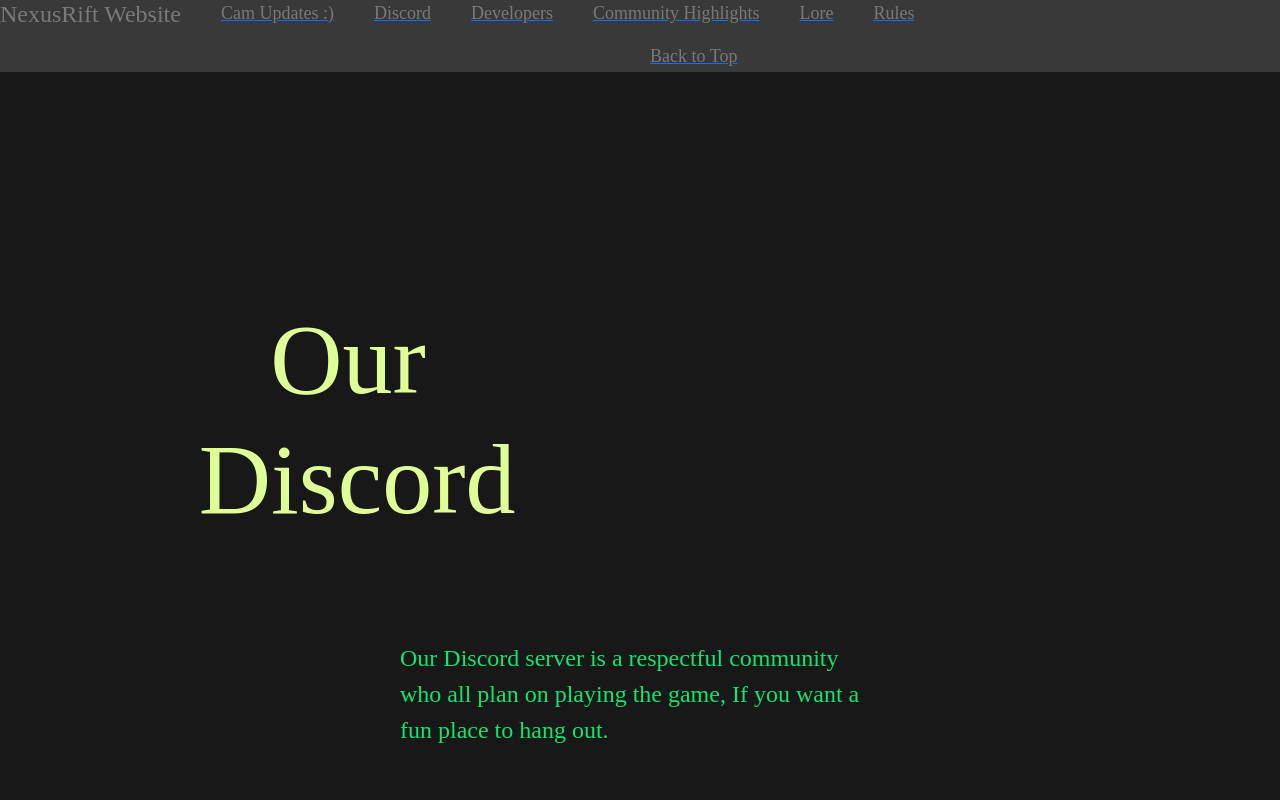
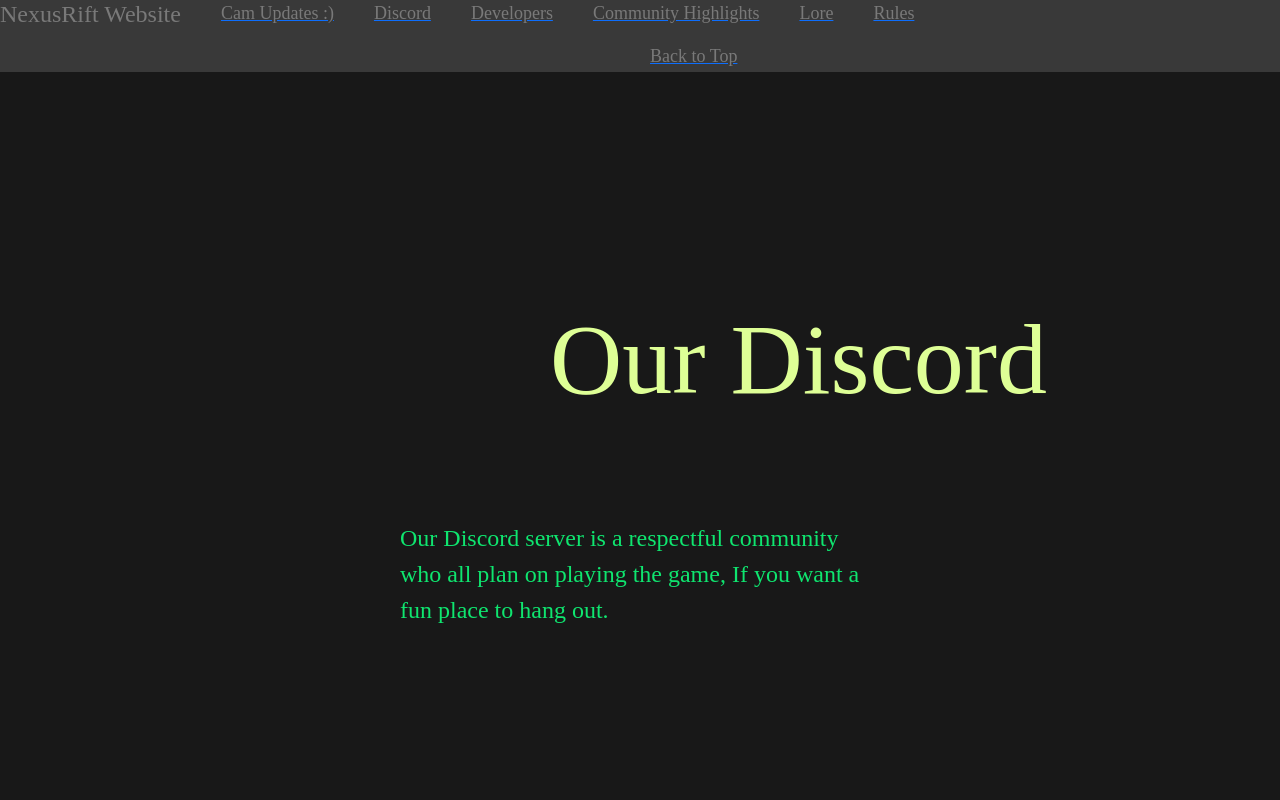
Before and after one commit to 905-u-623482-w-134793-y-8146467476890/Nexus-Rift, a plain HTML site: page index.html in a window 1280 px wide. Shown: the top 800 px of the page. Drawn offline with nearby package versions, Linux system fonts and the light colour scheme; a web font is replaced by a local one.

Commit message:
Update index.html

```diff
--- a/index.html
+++ b/index.html
@@ -42,7 +42,7 @@
   <nav style="padding-top: 300px; padding-bottom: 300px; color: rgb(210, 210, 210);" class="navbar custom-card-bg">
 
 
-          <a><h1 style=" font-size: 100px; color: rgb(222, 255, 150); margin-left: 40%; margin-bottom: 100px;">Our Discord</h1></a>
+          <a><h1 style=" font-size: 100px; color: rgb(222, 255, 150); margin-left: 550px; margin-bottom: 100px;">Our Discord</h1></a>
           <a><p style="font-size: x-large; color: rgb(15, 229, 111); margin-right: 400px; margin-left: 400px;">Our Discord server is a respectful community who all plan on playing the game, If you want a fun place to hang out.</p></a>
           <nav style="width: 50px;"></nav>
 
```
